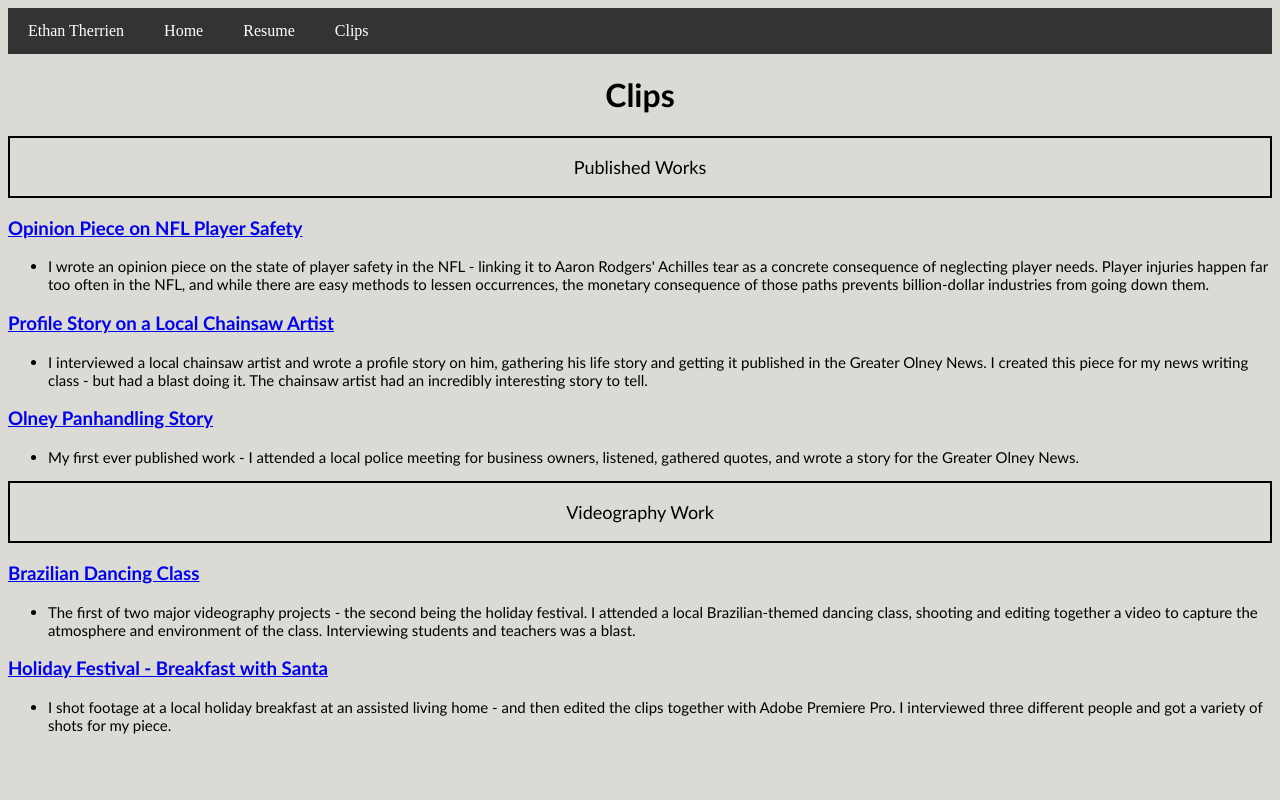
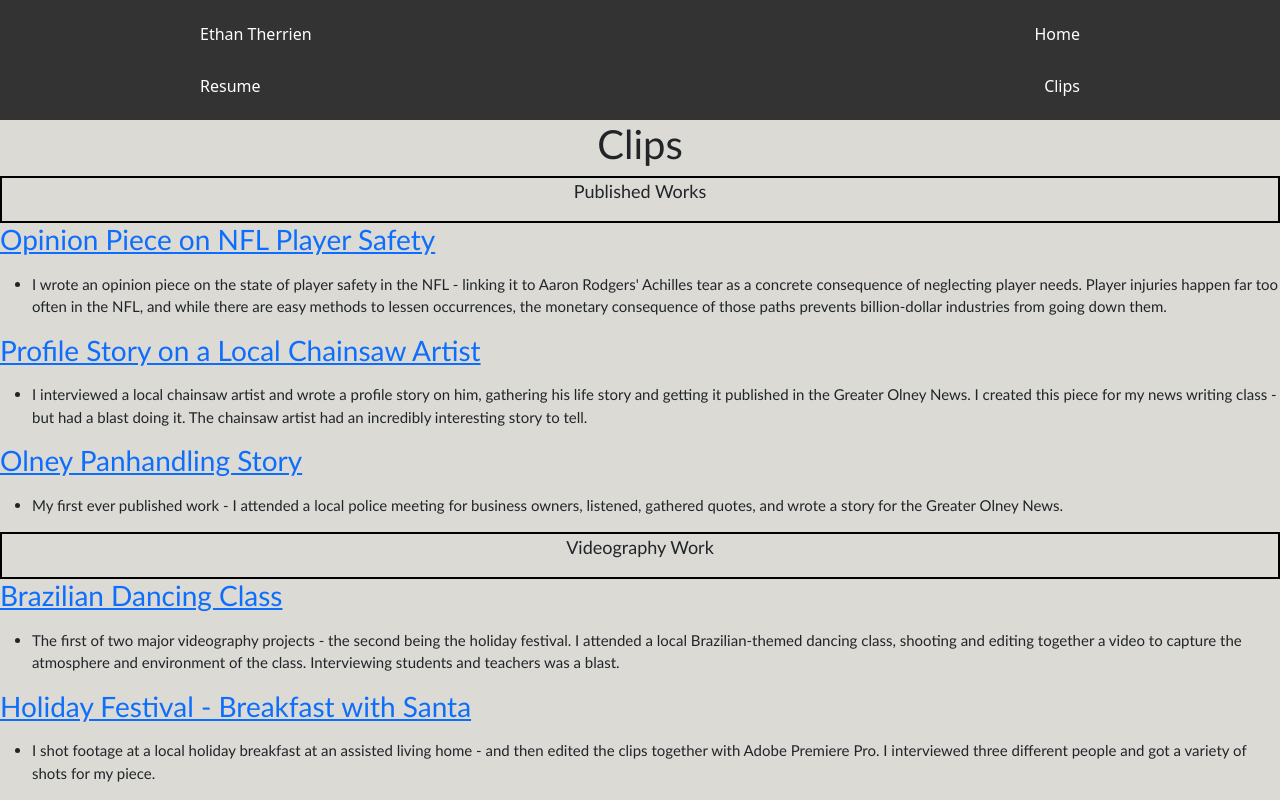
Before and after one commit to ethantherrien/ethantherrien.github.io, a plain HTML site: page clips/index.html in a window 1280 px wide. Drawn offline with nearby package versions, Linux system fonts and the light colour scheme.

Commit message:
Portfolio Project

```diff
--- a/projects/portfolio/clips.html
+++ b/clips/index.html
@@ -5,16 +5,18 @@
     <meta charset="UTF-8">
     <meta name="viewport" content="width=device-width, initial-scale=1.0">
     <title>Portfolio Clips</title>
-    <link rel="stylesheet" href="style.css">
+    <script src="https://cdn.jsdelivr.net/npm/bootstrap@5.3.3/dist/js/bootstrap.bundle.min.js"></script>
+    <link rel="stylesheet" href="https://cdn.jsdelivr.net/npm/bootstrap@5.3.3/dist/css/bootstrap.min.css">
+    <link rel="stylesheet" href="../site/css/style.css">
 </head>
 
 <body>
-    <div class="navbar">
-        <a>Ethan Therrien</a>
-        <a href="aboutme.html">Home</a>
-        <a href="resume.html">Resume</a>
-        <a href="clips.html">Clips</a>
-    </div>
+    <nav class="navbar">
+        <a class="name">Ethan Therrien</a>
+        <a href="../">Home</a>
+        <a href="../resume/">Resume</a>
+        <a href="../clips/">Clips</a>
+    </nav>
     <header>
         <h1>Clips</h1>
     </header>
@@ -25,10 +27,8 @@
     </section>
     <section>
         <h3>
-            <nav>
-                <p><a href="https://docs.google.com/document/d/19mKZmqJpAPQ5olNRBQ96UeQcCO6dJaNgO28erO40qpo/edit">Opinion
-                        Piece on NFL Player Safety</a></p>
-            </nav>
+            <p><a href="https://docs.google.com/document/d/19mKZmqJpAPQ5olNRBQ96UeQcCO6dJaNgO28erO40qpo/edit">Opinion
+                    Piece on NFL Player Safety</a></p>
         </h3>
         <ul id="resumefont">
             <li>I wrote an opinion piece on the state of player safety in the NFL - linking it to Aaron Rodgers'
@@ -41,24 +41,16 @@
     </section>
     <section>
         <h3>
-            <nav>
-                <p><a
-                        href="https://greaterolneynews.com/olney_life/from-computers-to-the-chainsaw-artist-takes-leap-of-faith/">Profile
-                        Story on a Local Chainsaw Artist</a></p>
-            </nav>
+            <p><a href="https://greaterolneynews.com/olney_life/from-computers-to-the-chainsaw-artist-takes-leap-of-faith/">Profile Story on a Local Chainsaw Artist</a></p>
         </h3>
         <ul id="resumefont">
             <li>I interviewed a local chainsaw artist and wrote a profile story on him, gathering his life story and
-                getting it published in the Greater Olney News. I created this piece for my news writing class - but had
-                a blast doing it. The chainsaw artist had an incredibly interesting story to tell.</li>
+                getting it published in the Greater Olney News. I created this piece for my news writing class - but had a blast doing it. The chainsaw artist had an incredibly interesting story to tell.</li>
         </ul>
     </section>
     <section>
         <h3>
-            <nav>
-                <p><a href="https://greaterolneynews.com/olney_life/police-suggest-ways-to-stop-panhandling-in-olney/">Olney
-                        Panhandling Story</a></p>
-            </nav>
+            <p><a href="https://greaterolneynews.com/olney_life/police-suggest-ways-to-stop-panhandling-in-olney/">Olney Panhandling Story</a></p>
         </h3>
         <ul id="resumefont">
             <li>My first ever published work - I attended a local police meeting for business owners, listened, gathered
@@ -72,9 +64,7 @@
     </section>
     <section>
         <h3>
-            <nav>
-                <p><a href="https://vimeo.com/882984431?share=copy">Brazilian Dancing Class</a></p>
-            </nav>
+            <p><a href="https://vimeo.com/882984431?share=copy">Brazilian Dancing Class</a></p>
         </h3>
         <ul id="resumefont">
             <li>The first of two major videography projects - the second being the holiday festival. I
@@ -84,9 +74,7 @@
     </section>
     <section>
         <h3>
-            <nav>
-                <p><a href="https://vimeo.com/892779759?share=copy">Holiday Festival - Breakfast with Santa</a></p>
-            </nav>
+            <p><a href="https://vimeo.com/892779759?share=copy">Holiday Festival - Breakfast with Santa</a></p>
         </h3>
         <ul id="resumefont">
             <li>I shot footage at a local holiday breakfast at an assisted living home - and then edited the clips
--- a/projects/portfolio/style.css
+++ b/site/css/style.css
@@ -7,8 +7,8 @@
     float: left;
     display: block;
     color: white;
-    text-align: center;
-    padding: 14px 20px;
+    text-align: left;
+    padding: 14px 200px;
     text-decoration: none;
     font-size: 16px;
 }
```
Also changed, not shown: index.html (renamed from projects/portfolio/aboutme.html, +12 -12 lines), resume/index.html (renamed from projects/portfolio/resume.html, +10 -8 lines).
